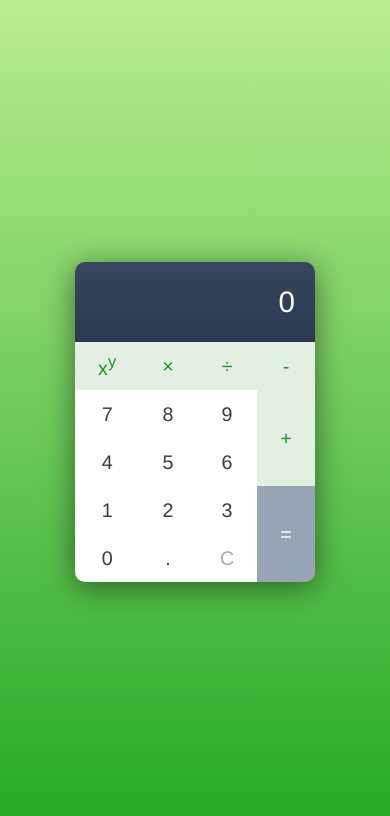
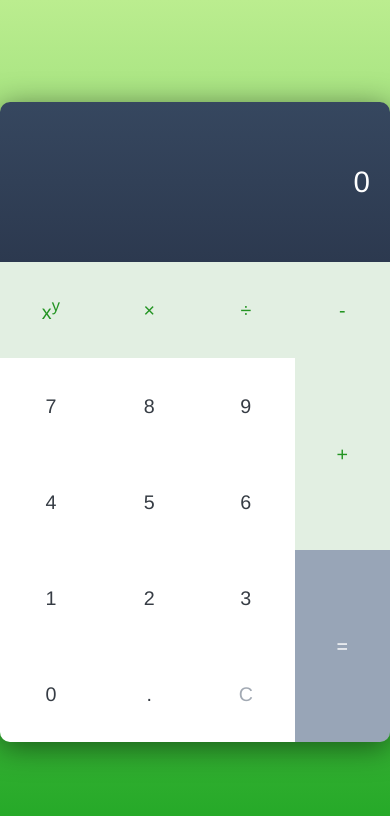
Before and after one commit to paulojreis/WebCalculator, a plain HTML site: page index.html in a window 390 px wide. Drawn offline with Linux system fonts and the light colour scheme.

Commit message:
More responsiveness.

```diff
--- a/style.css
+++ b/style.css
@@ -15,16 +15,17 @@ body {
     justify-content: center;
     align-items: center;
     margin: 0;
-    min-height: 100%;
+    height: 100%;
     background-image: linear-gradient(to bottom, #BBED8F, #21A725);
 }
 
 .Calculator {
-    width: 60vmin;
-    height: 80vmin;
+    width: 100%;
+    height: 100%;
+    min-width: 320px;
+    max-width: 480px;
     min-height: 320px;
-    max-height: 500px;
-    min-width: 240px;
+    max-height: 640px;
     border-radius: 10px;
     box-shadow: 0 5px 30px rgba(0, 0, 0, 0.5);
 }
```
